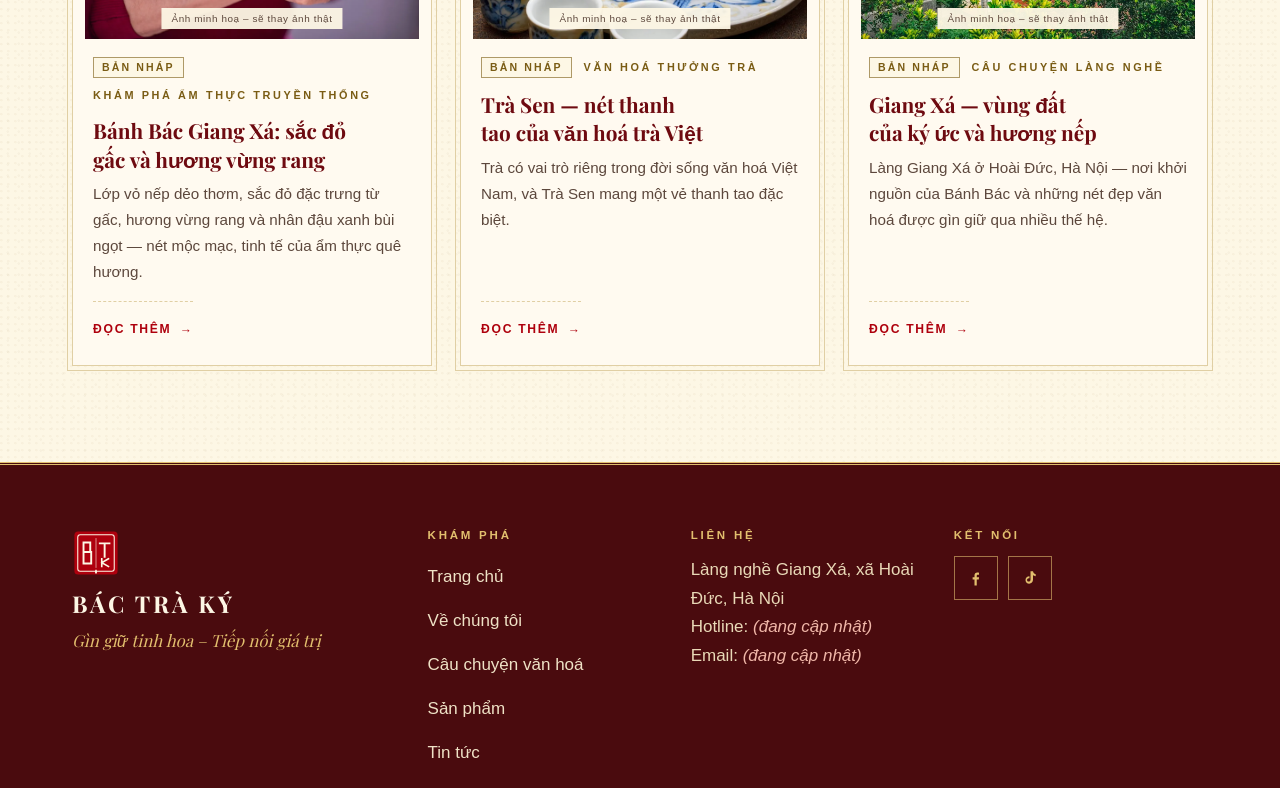
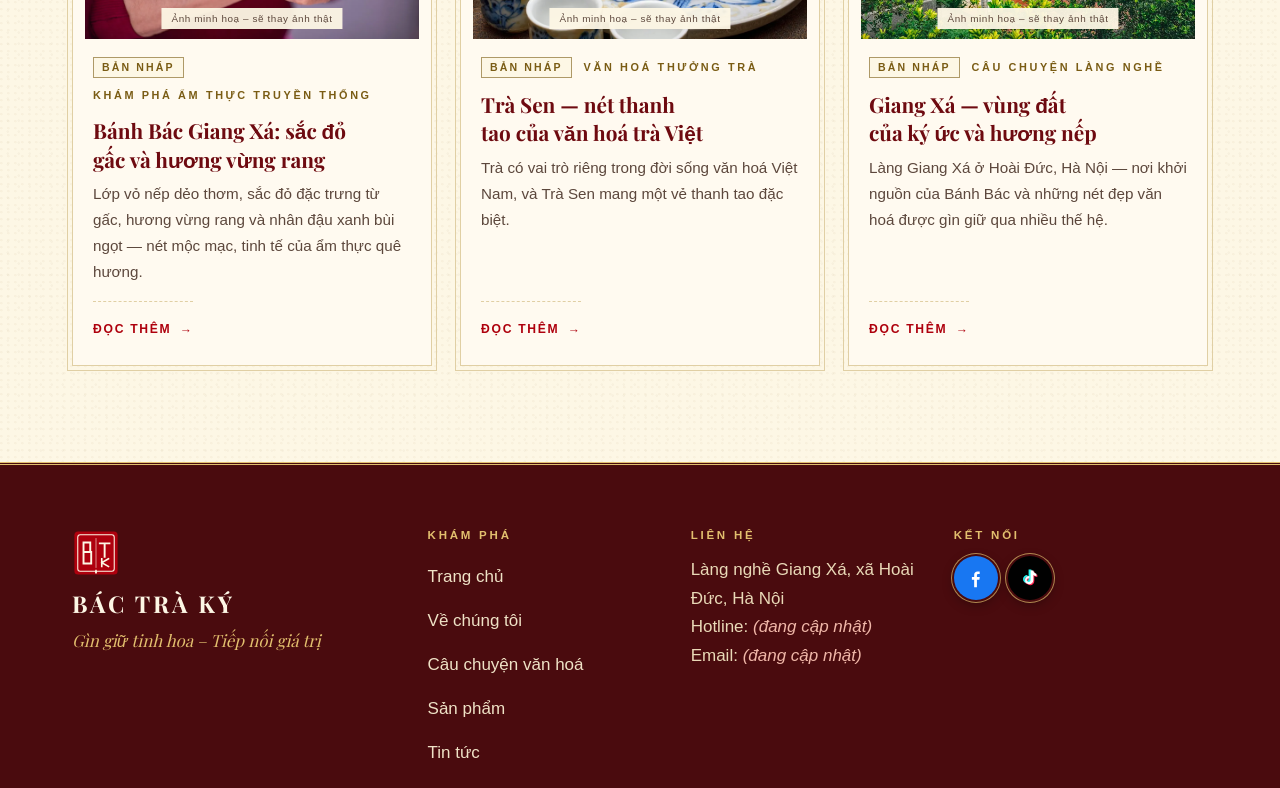
Before and after one commit to tunanhz/bac-tra-ky, a Next.js app: page /tin-tuc/bac-tra-ky-cuon-ky-su-banh-bac-ben-chen-tra in a window 1280 px wide. Shown: the part 1624-2412 px from the top of the page. Built offline with nearby package versions, Linux system fonts and the light colour scheme; no server answers; a web font is replaced by a local one.

Commit message:
style(footer): icon Facebook/TikTok màu thương hiệu, ô tròn viền vàng nhũ

```diff
--- a/src/components/layout/footer.tsx
+++ b/src/components/layout/footer.tsx
@@ -12,13 +12,19 @@ function ColumnTitle({ children }: { children: ReactNode }) {
   return <h2 className="mb-3.5 font-body text-[0.72rem] font-bold tracking-[0.24em] text-nhu uppercase">{children}</h2>;
 }
 
-type SocialLinkProps = { href: string | null; label: string; children: ReactNode };
+type SocialLinkProps = { href: string | null; label: string; tone: string; children: ReactNode };
 
-function SocialLink({ href, label, children }: SocialLinkProps) {
-  const box = "flex size-11 items-center justify-center border border-nhu/60";
+/** Màu thương hiệu của từng mạng xã hội (nền + icon), viền vàng nhũ mảnh giữ chất hộp sơn son. */
+const SOCIAL_TONES = {
+  facebook: "bg-[#1877f2] text-white",
+  tiktok: "bg-[#010101] text-white [&_svg]:[filter:drop-shadow(-1.5px_-1px_0_#25f4ee)_drop-shadow(1.5px_1px_0_#fe2c55)]",
+} as const;
+
+function SocialLink({ href, label, tone, children }: SocialLinkProps) {
+  const box = `flex size-11 items-center justify-center rounded-full ring-1 ring-nhu/70 ring-offset-2 ring-offset-tram shadow-[0_4px_12px_rgba(0,0,0,0.35)] ${tone}`;
   if (!href) {
     return (
-      <span className={`${box} text-nhu/45`} title={`${label}: ${siteConfig.pendingLabel}`}>
+      <span className={`${box} opacity-90`} title={`${label}: ${siteConfig.pendingLabel}`}>
         {children}
         <span className="sr-only">{`${label} ${siteConfig.pendingLabel}`}</span>
       </span>
@@ -30,7 +36,7 @@ function SocialLink({ href, label, children }: SocialLinkProps) {
       target="_blank"
       rel="noopener noreferrer"
       aria-label={label}
-      className={`${box} text-nhu transition-colors duration-300 hover:bg-nhu hover:text-son-deep`}
+      className={`${box} transition-transform duration-300 hover:-translate-y-0.5 hover:scale-105`}
     >
       {children}
     </a>
@@ -98,11 +104,11 @@ export function Footer() {
           <div>
             <ColumnTitle>Kết nối</ColumnTitle>
             <div className="flex gap-2.5">
-              <SocialLink href={facebookUrl} label="Facebook Bác Trà Ký">
-                <FacebookIcon className="size-[18px]" />
+              <SocialLink href={facebookUrl} label="Facebook Bác Trà Ký" tone={SOCIAL_TONES.facebook}>
+                <FacebookIcon className="size-[22px]" />
               </SocialLink>
-              <SocialLink href={tiktokUrl} label="TikTok Bác Trà Ký">
-                <TikTokIcon className="size-[18px]" />
+              <SocialLink href={tiktokUrl} label="TikTok Bác Trà Ký" tone={SOCIAL_TONES.tiktok}>
+                <TikTokIcon className="size-[20px]" />
               </SocialLink>
             </div>
             {!facebookUrl || !tiktokUrl ? (
```
